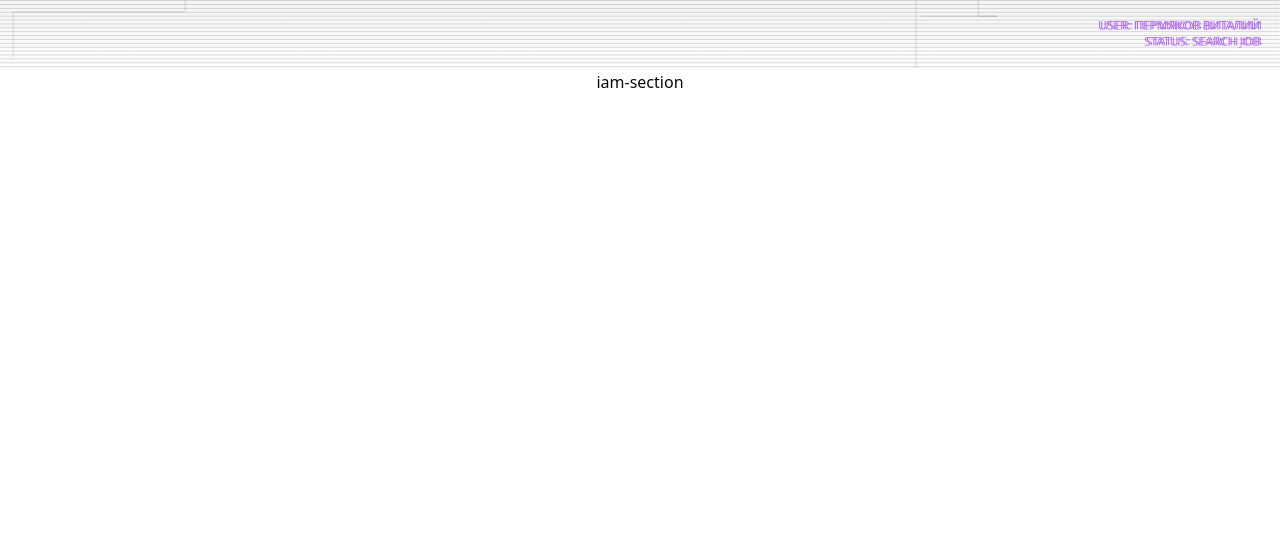
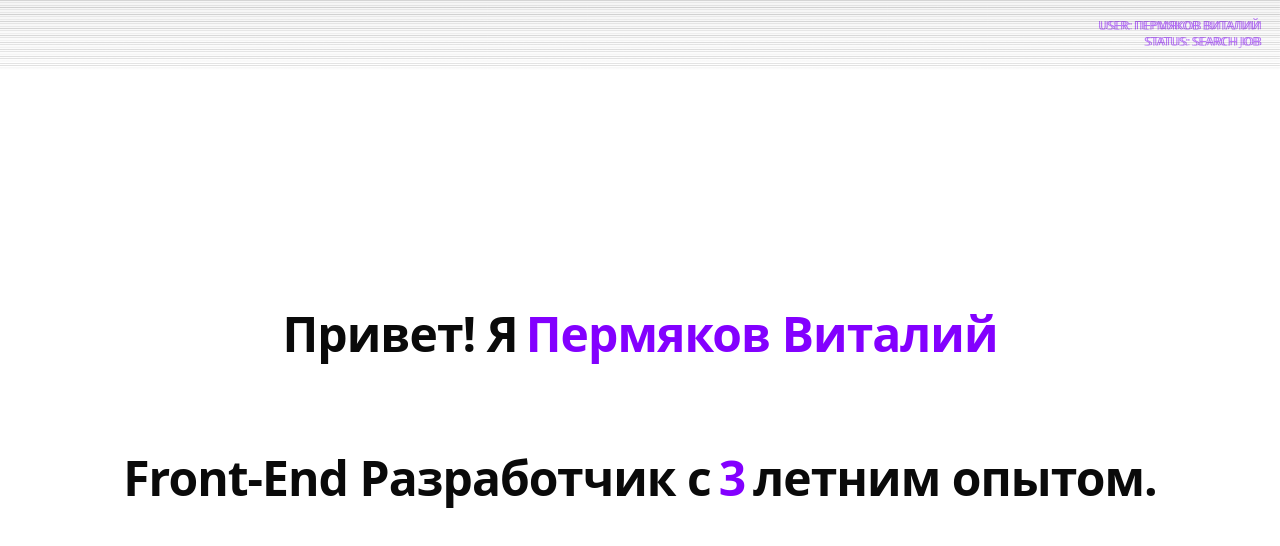
Before and after one commit to Vi-lka/my-site, a Next.js app: page / in a window 1280 px wide. Shown: the part 730-1276 px from the top of the page. Before the commit the page ends 824 px from the top, so only its background shows below. Built offline with nearby package versions, Linux system fonts and the light colour scheme; no server answers.

Commit message:
feat: Iam Section

```diff
--- a/app/page.tsx
+++ b/app/page.tsx
@@ -1,13 +1,15 @@
 import BgCanvas from "@/components/content/bg-canvas";
 import HeroSection from "@/components/content/hero-section";
 import IamSection from "@/components/content/iam-section";
+import StackSection from "@/components/content/stack-section";
 
 export default function Home() {
   return (
-    <div className="relative flex flex-col min-h-screen items-center justify-center">
+    <div className="relative flex flex-col gap-24 sm:gap-60 min-h-screen items-center justify-center">
       <BgCanvas className="fixed top-0 z-10" />
       <HeroSection />
       <IamSection />
+      <StackSection />
     </div>
   );
 }
--- a/components/content/hero-section.tsx
+++ b/components/content/hero-section.tsx
@@ -4,18 +4,18 @@ import { TypingAnimation } from "../magicui/typing-animation"
 import { AnimatedSpan, Terminal } from "../magicui/terminal"
 import { formatDate } from "@/lib/utils"
 import { TextAnimate } from "../magicui/text-animate"
-import { SKILLS } from "@/lib/consts"
+import { SKILLS, START_JOB_DATE } from "@/lib/consts"
 import { useTranslations } from "next-intl"
 
 export default function HeroSection() {
   const t = useTranslations('HomePage');
 
   const currentDate = new Date()
-  const startJobDate = new Date("2022-01-01")
+  const startJobDate = new Date(START_JOB_DATE)
   const yearsSinceStartJob = currentDate.getFullYear() - startJobDate.getFullYear()
 
   return (
-    <section className="relative w-full min-h-screen overflow-hidden bg-background flex items-center justify-center">
+    <section className="relative w-full min-h-screen overflow-hidden bg-background flex items-center justify-center px-4">
       {/* Content container */}
       <div className="relative container mx-auto px-4 text-center z-20">
         {/* Animated V */}
@@ -24,14 +24,6 @@ export default function HeroSection() {
             <LineShadowText className="text-[10rem] md:text-[12rem] lg:text-[15rem]">
               V
             </LineShadowText>
-            {/* <TextAnimate animation="slideLeft" by="character" className="absolute uppercase text-4xl bottom-18 -right-12">
-              italy
-            </TextAnimate> */}
-            {/* <TypingAnimation
-              className="absolute uppercase text-5xl bottom-18 -right-22"
-            >
-              italy
-            </TypingAnimation> */}
           </div>
 
           {/* Digital readout effect */}
@@ -43,17 +35,17 @@ export default function HeroSection() {
         {/* Hero content */}
         <div className="flex items-center justify-center flex-wrap gap-3 text-3xl sm:text-4xl md:text-6xl font-bold text-foreground mb-4 tracking-tight uppercase">
           <GlitchText className="text-violet" classNameGlitch="text-background/50" classNameGlitch2="text-violet">
-            <TextAnimate animation="slideLeft" by="character" as="h1" duration={0.2}>
+            <TextAnimate once animation="slideLeft" by="character" as="h1" duration={0.2}>
               {t("front-end")}
             </TextAnimate>
           </GlitchText>
-          <TextAnimate animation="slideLeft" by="character" as="h1" delay={0.3} duration={0.2}>
+          <TextAnimate once animation="slideLeft" by="character" as="h1" delay={0.3} duration={0.2}>
             {t("development")}
           </TextAnimate>
         </div>
         <div className="text-foreground/70 uppercase max-w-2xl mx-auto mb-8 min-h-7">
           {/* <GlitchText classNameGlitch2="text-background/60"> */}
-            <TextAnimate delay={0.7} animation="fadeIn" by="line" as="p" className="text-base sm:text-lg md:text-xl">
+            <TextAnimate once delay={0.7} animation="fadeIn" by="line" as="p" className="text-base sm:text-lg md:text-xl">
               React, Next.js // TypeScript // Tailwind
             </TextAnimate>
           {/* </GlitchText> */}
@@ -84,11 +76,11 @@ export default function HeroSection() {
           </AnimatedSpan>
 
           <AnimatedSpan delay={2500} className="text-violet z-20">
-            <span>- {t("iam")}</span>
+            <span>- {t("iam.full")}</span>
           </AnimatedSpan>
 
           <AnimatedSpan delay={3000} className="text-violet z-20">
-            <span>- {t("experience", { yearsSinceStartJob })}</span>
+            <span>- {t("experience.full", { yearsSinceStartJob })}</span>
           </AnimatedSpan>
 
           <TypingAnimation duration={20} delay={3500} className="text-sm">
--- a/components/content/iam-section.tsx
+++ b/components/content/iam-section.tsx
@@ -1,7 +1,41 @@
 import React from 'react'
+import { useTranslations } from 'next-intl';
+import { TypingAnimation } from '../magicui/typing-animation';
+import { START_JOB_DATE } from '@/lib/consts';
+import { cn } from '@/lib/utils';
 
-export default function IamSection() {
+export default function IamSection({
+  className
+}: {
+  className?: string
+}) {
+  const t = useTranslations('HomePage');
+
+  const currentDate = new Date()
+  const startJobDate = new Date(START_JOB_DATE)
+  const yearsSinceStartJob = currentDate.getFullYear() - startJobDate.getFullYear()
+
   return (
-    <section>iam-section</section>
+    <section className={cn('flex flex-col gap-12 sm:gap-24 px-4', className)}>
+      <div className='flex items-center flex-wrap justify-center text-center gap-x-2'>
+        <TypingAnimation startOnView duration={40} className='text-3xl md:text-4xl lg:text-5xl'>
+          {t("iam.hi") + " " + t("iam.i")}
+        </TypingAnimation>
+        <TypingAnimation startOnView duration={40} delay={400} className='text-3xl md:text-4xl lg:text-5xl text-violet z-20'>
+          {t("iam.am")}
+        </TypingAnimation>
+      </div>
+      <div className='flex items-center flex-wrap justify-center text-center gap-x-2'>
+        <TypingAnimation startOnView duration={40} delay={1000} className='text-3xl md:text-4xl lg:text-5xl'>
+          {t("experience.front-end") + " " + t('experience.developer') + " "}
+        </TypingAnimation>
+        <TypingAnimation startOnView duration={40} delay={2000} className='text-3xl md:text-4xl lg:text-5xl text-violet z-20'>
+          {t("experience.yearsCount", { yearsSinceStartJob })}
+        </TypingAnimation>
+        <TypingAnimation startOnView duration={40} delay={2200} className='text-3xl md:text-4xl lg:text-5xl'>
+          {t("experience.years")}
+        </TypingAnimation>
+      </div>
+    </section>
   )
 }
--- /dev/null
+++ b/components/content/stack-section.tsx
@@ -0,0 +1,14 @@
+import { cn } from '@/lib/utils'
+import React from 'react'
+
+export default function StackSection({
+  className
+}: {
+  className?: string
+}) {
+  return (
+    <section id="stack" className={cn('', className)}>
+
+    </section>
+  )
+}
--- a/components/magicui/hyper-text.tsx
+++ /dev/null
@@ -1,138 +0,0 @@
-"use client";
-
-import { cn } from "@/lib/utils";
-import { AnimatePresence, motion, MotionProps } from "motion/react";
-import { useEffect, useRef, useState } from "react";
-
-type CharacterSet = string[] | readonly string[];
-
-interface HyperTextProps extends MotionProps {
-  /** The text content to be animated */
-  children: string;
-  /** Optional className for styling */
-  className?: string;
-  /** Duration of the animation in milliseconds */
-  duration?: number;
-  /** Delay before animation starts in milliseconds */
-  delay?: number;
-  /** Component to render as - defaults to div */
-  as?: React.ElementType;
-  /** Whether to start animation when element comes into view */
-  startOnView?: boolean;
-  /** Whether to trigger animation on hover */
-  animateOnHover?: boolean;
-  /** Custom character set for scramble effect. Defaults to uppercase alphabet */
-  characterSet?: CharacterSet;
-}
-
-const DEFAULT_CHARACTER_SET = Object.freeze(
-  "ABCDEFGHIJKLMNOPQRSTUVWXYZ".split(""),
-) as readonly string[];
-
-const getRandomInt = (max: number): number => Math.floor(Math.random() * max);
-
-export function HyperText({
-  children,
-  className,
-  duration = 800,
-  delay = 0,
-  as: Component = "div",
-  startOnView = false,
-  animateOnHover = true,
-  characterSet = DEFAULT_CHARACTER_SET,
-  ...props
-}: HyperTextProps) {
-  const MotionComponent = motion.create(Component, {
-    forwardMotionProps: true,
-  });
-
-  const [displayText, setDisplayText] = useState<string[]>(() =>
-    children.split(""),
-  );
-  const [isAnimating, setIsAnimating] = useState(false);
-  const iterationCount = useRef(0);
-  const elementRef = useRef<HTMLElement>(null);
-
-  const handleAnimationTrigger = () => {
-    if (animateOnHover && !isAnimating) {
-      iterationCount.current = 0;
-      setIsAnimating(true);
-    }
-  };
-
-  // Handle animation start based on view or delay
-  useEffect(() => {
-    if (!startOnView) {
-      const startTimeout = setTimeout(() => {
-        setIsAnimating(true);
-      }, delay);
-      return () => clearTimeout(startTimeout);
-    }
-
-    const observer = new IntersectionObserver(
-      ([entry]) => {
-        if (entry.isIntersecting) {
-          setTimeout(() => {
-            setIsAnimating(true);
-          }, delay);
-          observer.disconnect();
-        }
-      },
-      { threshold: 0.1, rootMargin: "-30% 0px -30% 0px" },
-    );
-
-    if (elementRef.current) {
-      observer.observe(elementRef.current);
-    }
-
-    return () => observer.disconnect();
-  }, [delay, startOnView]);
-
-  // Handle scramble animation
-  useEffect(() => {
-    if (!isAnimating) return;
-
-    const intervalDuration = duration / (children.length * 10);
-    const maxIterations = children.length;
-
-    const interval = setInterval(() => {
-      if (iterationCount.current < maxIterations) {
-        setDisplayText((currentText) =>
-          currentText.map((letter, index) =>
-            letter === " "
-              ? letter
-              : index <= iterationCount.current
-                ? children[index]
-                : characterSet[getRandomInt(characterSet.length)],
-          ),
-        );
-        iterationCount.current = iterationCount.current + 0.1;
-      } else {
-        setIsAnimating(false);
-        clearInterval(interval);
-      }
-    }, intervalDuration);
-
-    return () => clearInterval(interval);
-  }, [children, duration, isAnimating, characterSet]);
-
-  return (
-    <MotionComponent
-      ref={elementRef}
-      className={cn("overflow-hidden py-2 text-4xl font-bold", className)}
-      onMouseEnter={handleAnimationTrigger}
-      {...props}
-    >
-      <AnimatePresence>
-        {displayText.map((letter, index) => (
-          <motion.span
-            key={index}
-            className={cn("font-mono", letter === " " ? "w-3" : "")}
-          >
-            {letter.toUpperCase()}
-          </motion.span>
-        ))}
-      </AnimatePresence>
-    </MotionComponent>
-  );
-}
--- a/components/providers/dock-provider.tsx
+++ b/components/providers/dock-provider.tsx
@@ -1,6 +1,6 @@
 "use client"
 
-import { HouseIcon, MailIcon } from 'lucide-react';
+import { BlocksIcon, HouseIcon, MailIcon } from 'lucide-react';
 import React from 'react'
 import { Tooltip, TooltipContent, TooltipProvider, TooltipTrigger } from '../ui/tooltip';
 import { Dock, DockIcon } from '../magicui/dock';
@@ -40,6 +40,7 @@ export default function DockProvider({
   const DATA = {
     navbar: [
       { href: "/", icon: HouseIcon, label: t("home") },
+      { href: "/#stack", icon: BlocksIcon, label: t("stack") },
     ],
     contact: {
       social: {
--- a/lib/consts.ts
+++ b/lib/consts.ts
@@ -9,3 +9,5 @@ export const SKILLS = [
   "Three.js / Drei / Spring / Motion",
   "Docker",
 ]
+
+export const START_JOB_DATE = "2022-01-01"
--- a/messages/en.json
+++ b/messages/en.json
@@ -1,6 +1,7 @@
 {
   "Dock": {
     "home": "Home",
+    "stack": "Стэк",
     "send-email": "Send Email",
     "theme": "Theme",
     "locale": "Locale"
@@ -9,8 +10,19 @@
     "front-end": "Front-End",
     "development": "Development",
     "welcome": "Welcome!",
-    "iam": "Hi! I am Vitaly Permyakov",
-    "experience": "Front-End Dev with {yearsSinceStartJob} years of experience.",
+    "iam": {
+      "full": "Hi! I am Vitaly Permyakov",
+      "hi": "Hi!",
+      "i": "I am",
+      "am": "Vitaly Permyakov"
+    },
+    "experience": {
+      "full": "Front-End Dev with {yearsSinceStartJob} years of experience.",
+      "front-end": "Front-End",
+      "developer": "Dev with",
+      "yearsCount": "{yearsSinceStartJob}",
+      "years": "years of experience."
+    },
     "user": "PERMYAKOV VITALY"
   }
 }
--- a/messages/ru.json
+++ b/messages/ru.json
@@ -1,6 +1,7 @@
 {
   "Dock": {
     "home": "Главная",
+    "stack": "Стек",
     "send-email": "Отправить Email",
     "theme": "Тема",
     "locale": "Язык"
@@ -9,8 +10,19 @@
     "front-end": "Front-End",
     "development": "Разработка",
     "welcome": "Добро пожаловать!",
-    "iam": "Привет! Я Пермяков Виталий",
-    "experience": "Front-End Разработчик с {yearsSinceStartJob}-летним опытом.",
+    "iam": {
+      "full": "Привет! Я Пермяков Виталий",
+      "hi": "Привет!",
+      "i": "Я",
+      "am": "Пермяков Виталий"
+    },
+    "experience": {
+      "full": "Front-End Разработчик с {yearsSinceStartJob}-летним опытом.",
+      "front-end": "Front-End",
+      "developer": "Разработчик c",
+      "yearsCount": "{yearsSinceStartJob}",
+      "years": "летним опытом."
+    },
     "user": "ПЕРМЯКОВ ВИТАЛИЙ"
   }
 }
```
